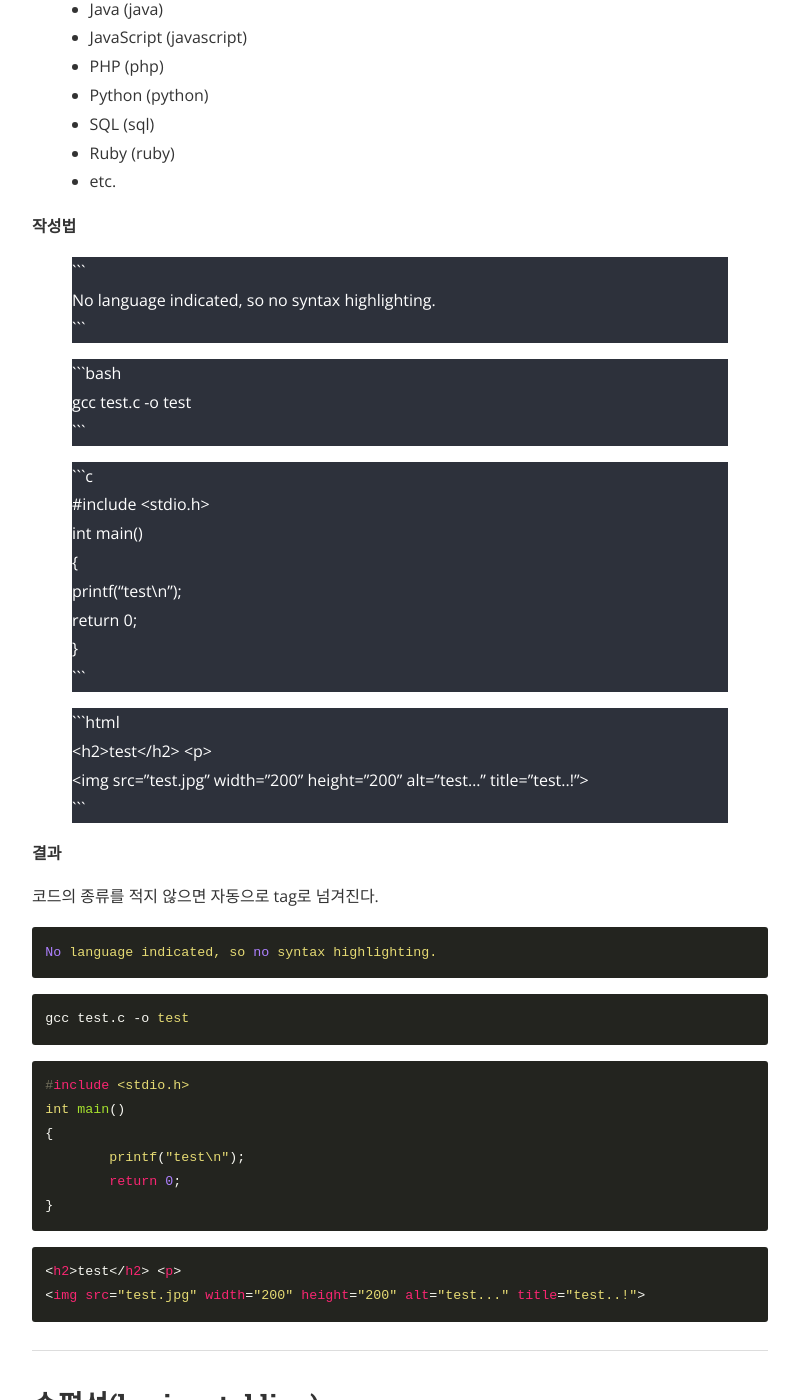
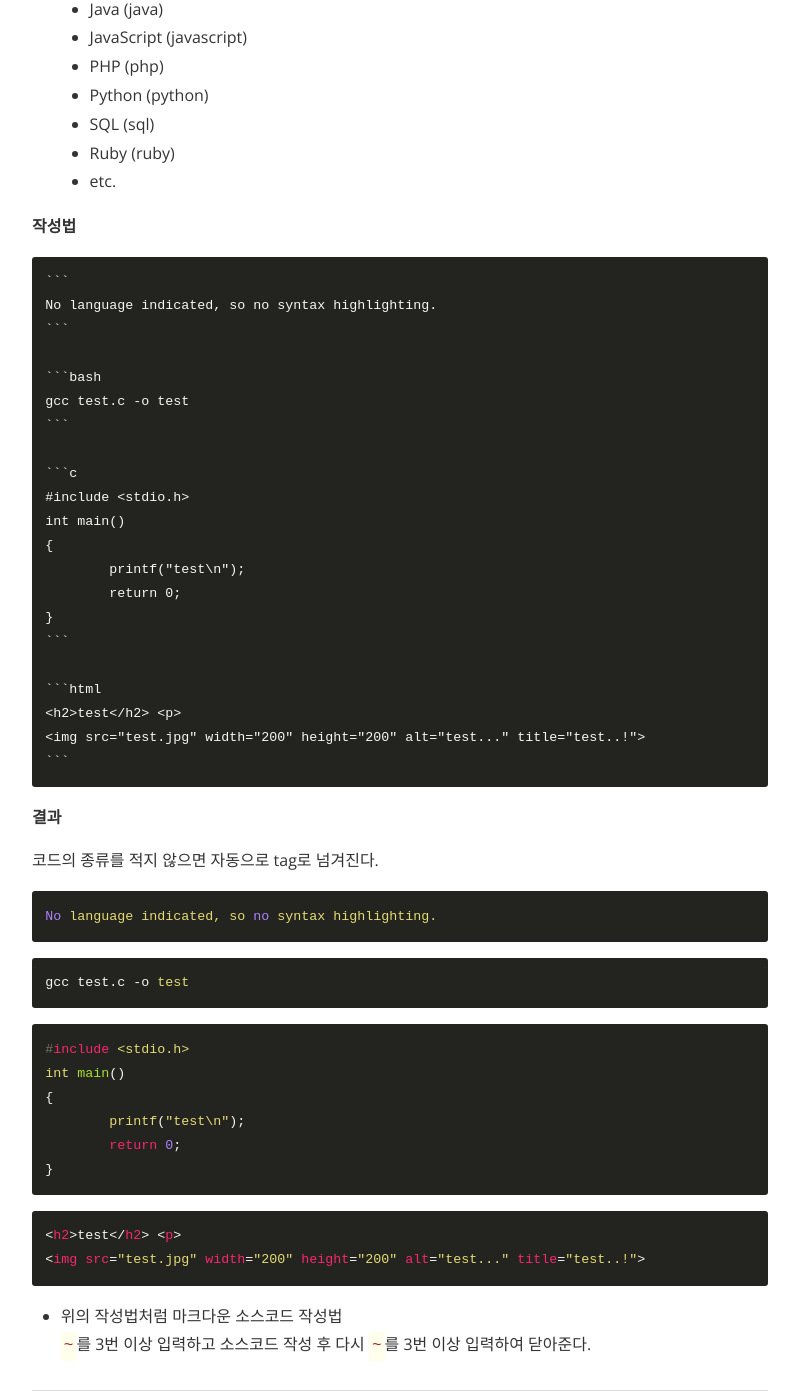
Before and after one commit to atomic0x90/atomic0x90.github.io, a Jekyll site: the page built from _posts/2019-05-24-markdown-문법-정리.markdown, in a window 1280 px wide and 1400 px high, scrolled down 5149 px. Shown: the whole window, without its empty margins (240-1039 px from the left). Built offline with Jekyll 4.4.1, drawn with Linux system fonts in a browser that asks for light colours; nearby versions of some CDN libraries; comment, search, counter and statistics services are not loaded; part of the change alters nothing that is shown.

Commit message:
Fix emphasis, horizontal line

````diff
--- a/_posts/2019-05-24-markdown-문법-정리.markdown
+++ b/_posts/2019-05-24-markdown-문법-정리.markdown
@@ -201,27 +201,29 @@ code
   * etc.
 
 **작성법**
-> \`\`\`
-> No language indicated, so no syntax highlighting.
-> \`\`\`
+~~~
+```
+No language indicated, so no syntax highlighting.
+```
 
-> \`\`\`bash
-> gcc test.c -o test
-> \`\`\`
+```bash
+gcc test.c -o test
+```
 
-> \`\`\`c
-> #include \<stdio.h\>
-> int main()
-> {
->  printf("test\n");
->  return 0;
-> }
-> \`\`\`
+```c
+#include <stdio.h>
+int main()
+{
+	printf("test\n");
+	return 0;
+}
+```
 
-> \`\`\`html
-> \<h2\>test\</h2\> \<p\>
-> \<img src="test.jpg" width="200" height="200" alt="test..." title="test..!"\>
-> \`\`\`
+```html
+<h2>test</h2> <p>
+<img src="test.jpg" width="200" height="200" alt="test..." title="test..!">
+```
+~~~
 
 **결과**
 
@@ -248,6 +250,8 @@ int main()
 <h2>test</h2> <p>
 <img src="test.jpg" width="200" height="200" alt="test..." title="test..!">
 ```
+* 위의 작성법처럼 마크다운 소스코드 작성법
+`~`를 3번 이상 입력하고 소스코드 작성 후 다시 `~`를 3번 이상 입력하여 닫아준다.
 
 ---
 ## 수평선(horizontal line)
@@ -255,9 +259,11 @@ int main()
 `-`(Hyphens) 또는 `*`(Asterisk) 또는 `_`(Underscore) 를 3번 이상 입력한다.
 
 **작성법**
-> \-\-\-
-> \*\*\*
-> \_\_\_
+~~~
+---
+***
+___
+~~~
 
 **결과**
 
@@ -452,10 +458,6 @@ GOOGLE home page : https://www.google.com
 
 
 
-
-
-
-
 [0]: https://ko.wikipedia.org/wiki/마크다운 "wikipedia"
 [1]: https://ko.wikipedia.org/wiki/억음_부호 "wikipedia"
 [2]: https://en.wikipedia.org/wiki/Vertical_bar#Computing "wikipedia"
````
